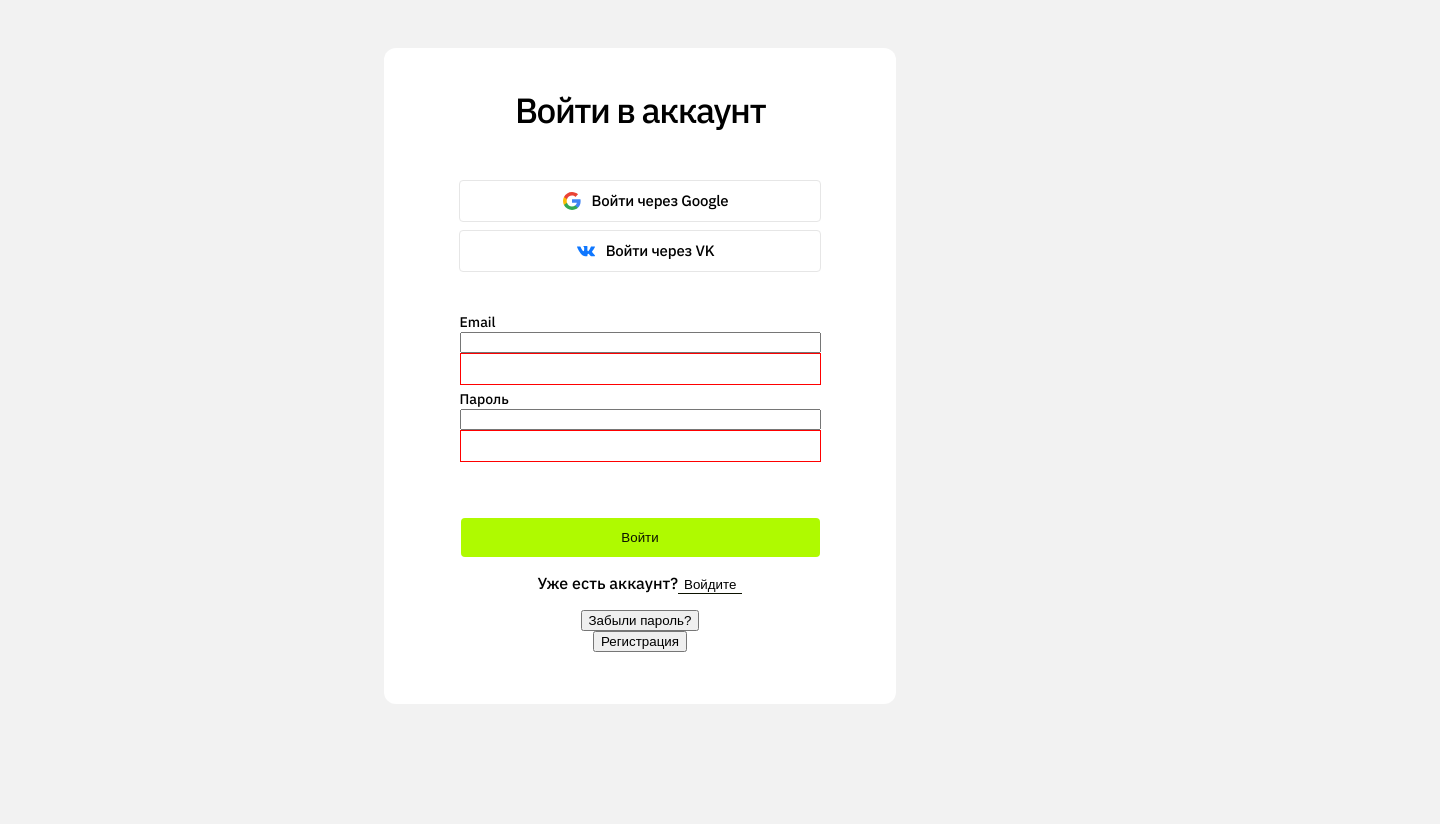
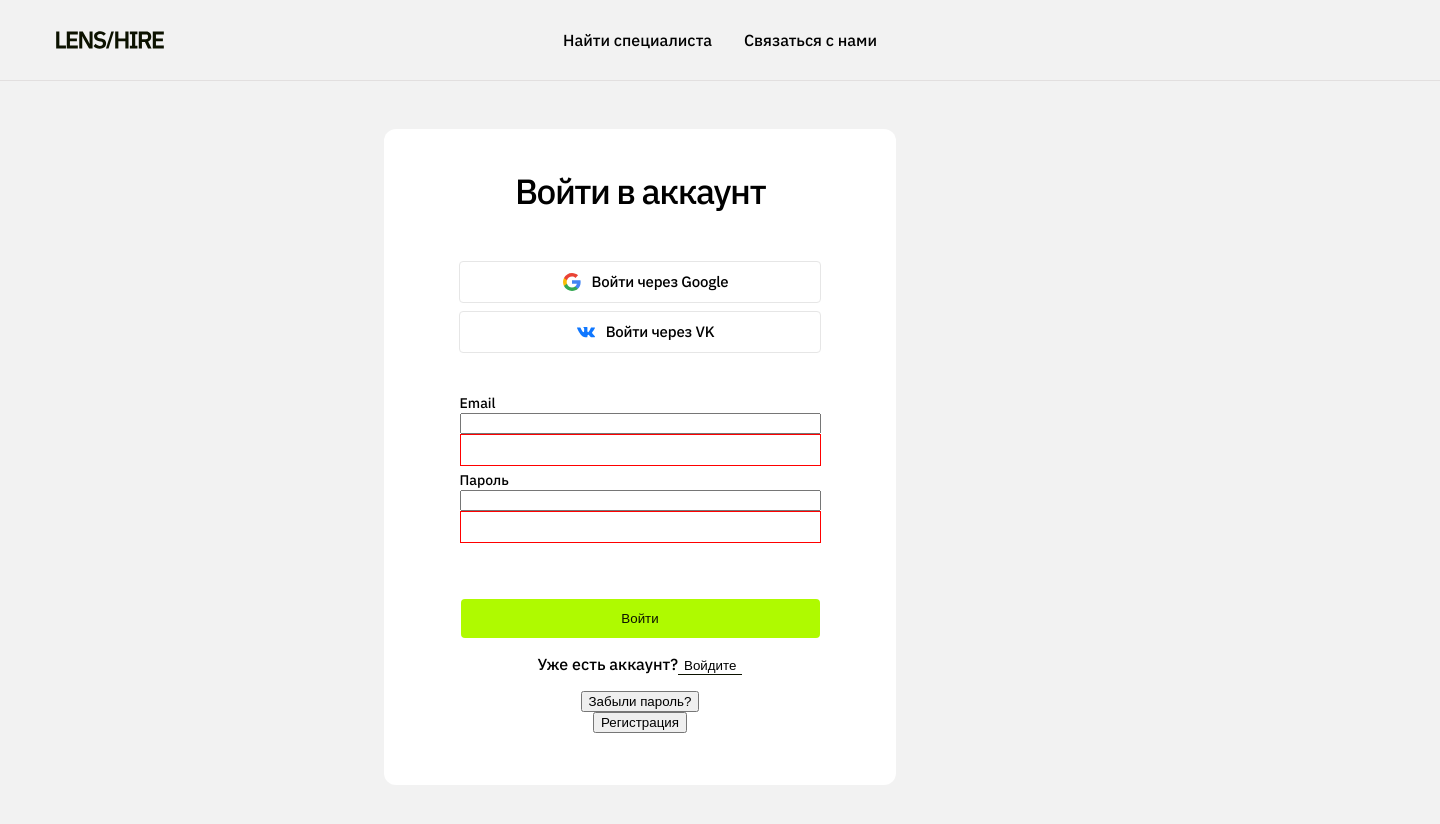
Before and after one commit to photo-booking/frontend-one, a React (Create React App) app: page /sign-in in a window 1280 px wide. Shown: the top 824 px of the page, 1440 px wide, since content can reach past the window. Before the commit the page ends 800 px from the top, so only its background shows below. Built offline with nearby package versions, Linux system fonts and the light colour scheme.

Commit message:
added header to signin and singnup components

```diff
--- a/src/pages/Signin/Signin.jsx
+++ b/src/pages/Signin/Signin.jsx
@@ -11,6 +11,8 @@ import {
   ERR_MESSAGE_INVALIDPASSWORD,
   ERR_MESSAGE_REQUIRED
 } from '../../const/RegexConst';
+import { HeaderRegistration } from '../../components/Header-registration/header-registration';
+import { HeaderStart } from '../../components/Header-start/header-start';
 
 export const Signin = props => {
   const navigate = useNavigate();
@@ -34,6 +36,8 @@ export const Signin = props => {
   };
 
   return (
+    <>
+      <HeaderStart></HeaderStart>
       <div className="signin form-auth__container">
         <h1 className="form-auth__title">Войти в аккаунт</h1>
         <AuthIntegration />
@@ -89,5 +93,6 @@ export const Signin = props => {
         <button onClick={() => navigate('/reset-password')}>Забыли пароль?</button>
         <button onClick={() => navigate('/sign-up')}>Регистрация</button>
       </div>
+    </>
   );
 };
--- a/src/pages/Signup/Signup.jsx
+++ b/src/pages/Signup/Signup.jsx
@@ -13,6 +13,7 @@ import {
   ERR_MESSAGE_INVALIDPASSWORD,
   ERR_MESSAGE_REQUIRED
 } from '../../const/RegexConst';
+import { HeaderStart } from '../../components/Header-start/header-start';
 
 export const Signup = props => {
   const {
@@ -59,8 +60,10 @@ export const Signup = props => {
 
   return (
     <>
+      <HeaderStart></HeaderStart>
       {/* когда выбрал чекбокс клиент/заказчик */}
       {isClient !== undefined ? (
+
         <div className="signup form-auth__container">
           <h1 className="form-auth__title">{title}</h1>
           <AuthIntegration />
```
Lines whose indentation alone changed are shown as unchanged.
